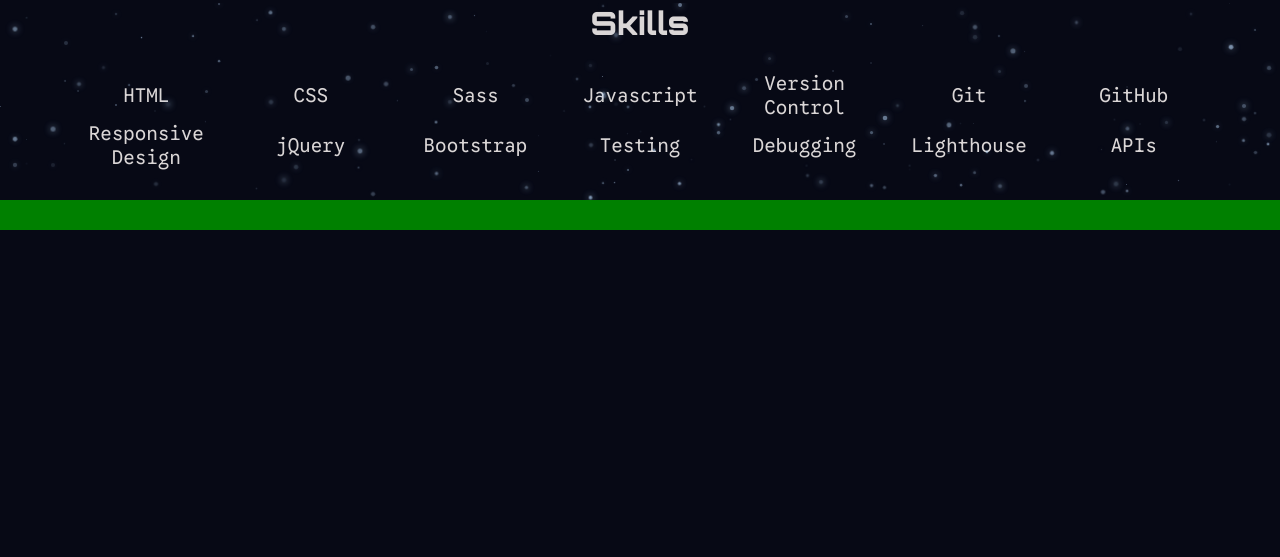
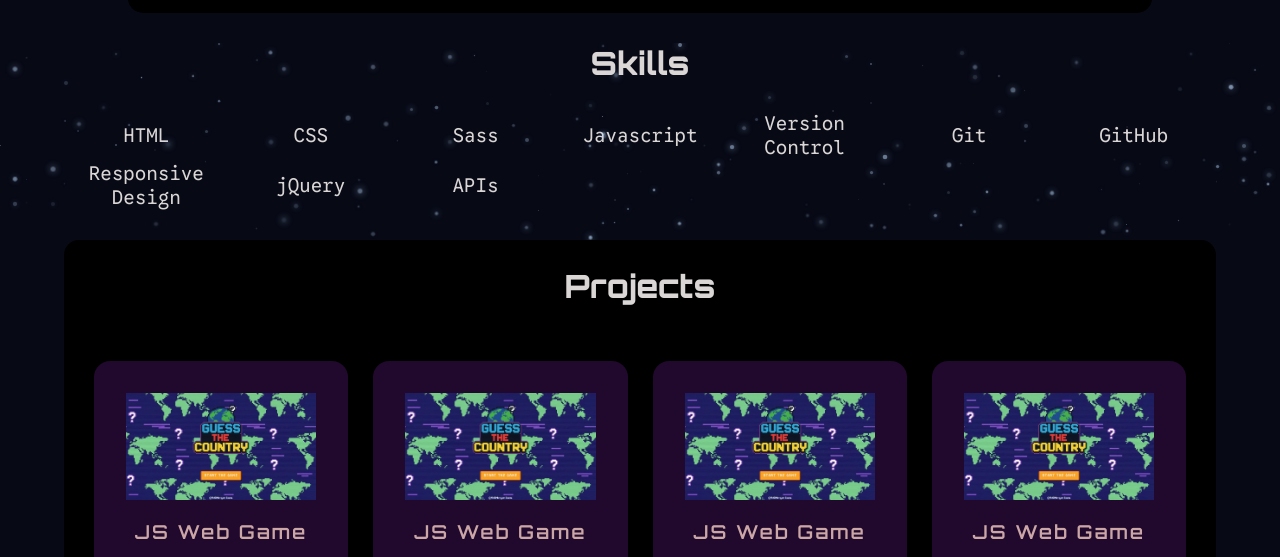
Before and after one commit to SgnCycles/portfolio, a plain HTML site: page index.html in a window 1280 px wide. Shown: the part 1317-1874 px from the top of the page. Before the commit the page ends 1547 px from the top, so only its background shows below. Drawn offline with Linux system fonts and the light colour scheme.

Commit message:
add project section

```diff
--- a/index.html
+++ b/index.html
@@ -10,17 +10,19 @@
   <link rel="stylesheet" href="./styles/about.css">
   <link rel="stylesheet" href="./styles/footer.css">
   <link rel="stylesheet" href="./styles/skills.css">
+  <link rel="stylesheet" href="./styles/projects.css">
   <link rel="icon" type="image/x-icon" href="./logos/bicycle.png">
   <script src="./scripts/navigation_menu.js" defer></script>
   <script src="./scripts/javascript.js" defer></script>
   <script src="./scripts/socials.js" defer></script>
   <script src="./scripts/sky.js" defer></script>
   <script src="./scripts/skills.js" defer></script>
+  <script src="./scripts/projects.js" defer></script>
   <title>Signe's Portfolio</title>
 </head>
 <body>
   <header class="header">
-    <a class="header-logo" href="/#home">Signe Bekere</a>
+    <a class="header-logo" href="/#home">SB</a>
     <nav class="nav-wrapper" id="mobile-nav">
       <ul class="nav-menu-list">
         <li><a class="nav-menu-item" aria-current="true" href="/#home">Home</a></li>
@@ -65,7 +67,10 @@
         <div class="skills-card-container"></div>
       </div>
     </section>
-    <!-- <section class="projects-container" id="projects"></section> -->
+    <section class="projects-container" id="projects">
+        <h2 class="projects-header">Projects</h2>
+        <div class="projects-card-container"></div>
+    </section>
   </main>
   <footer class="footer"></footer>
 </body>
--- /dev/null
+++ b/scripts/projects.js
@@ -0,0 +1,58 @@
+const projectContainer = document.querySelector('.projects-card-container');
+const projects = [];
+
+function MyProject(image, title, link, icon) {
+  this.image = image,
+  this.title = title,
+  this.link = link,
+  this.icon = icon,
+  projects.push(this)
+};
+
+// testing
+new MyProject ('./images/project_test.png', 'JS Web Game', 'https://fg-assignment3-js-web-game.vercel.app/', './icons/github.png');
+
+new MyProject ('./images/project_test.png', 'JS Web Game', 'https://fg-assignment3-js-web-game.vercel.app/', './icons/github.png');
+
+new MyProject ('./images/project_test.png', 'JS Web Game', 'https://fg-assignment3-js-web-game.vercel.app/', './icons/github.png');
+
+new MyProject ('./images/project_test.png', 'JS Web Game', 'https://fg-assignment3-js-web-game.vercel.app/', './icons/github.png');
+
+new MyProject ('./images/project_test.png', 'JS Web Game', 'https://fg-assignment3-js-web-game.vercel.app/', './icons/github.png');
+
+new MyProject ('./images/project_test.png', 'JS Web Game', 'https://fg-assignment3-js-web-game.vercel.app/', './icons/github.png');
+
+projects.forEach(project => {
+  const card = document.createElement('div');
+  const cardImage = document.createElement('div');
+  const image = document.createElement('img');
+  const cardTitle = document.createElement('div');
+  const title = document.createElement('p');
+  const cardLink = document.createElement('div');
+  const link = document.createElement('a');
+  const icon = document.createElement('img');
+
+  card.classList.add('project-card');
+  cardImage.classList.add('project-card-image');
+  image.classList.add('project-image');
+  cardTitle.classList.add('project-card-title');
+  title.classList.add('project-title');
+  cardLink.classList.add('project-card-link');
+  link.classList.add('project-link');
+  icon.classList.add('card-icon');
+
+  image.src = project.image;
+  link.href = project.link;
+  title.textContent = project.title;
+  icon.src = project.icon
+
+  projectContainer.appendChild(card);
+  card.appendChild(cardImage);
+  card.appendChild(cardTitle);
+  card.appendChild(cardLink);
+
+  cardImage.appendChild(image);
+  cardTitle.appendChild(title);
+  cardLink.appendChild(link);
+  link.appendChild(icon);
+})
--- a/scripts/skills.js
+++ b/scripts/skills.js
@@ -1,6 +1,6 @@
 const skillsSection = document.querySelector('.skills-card-container');
 
-const listOfSkills = ['HTML', 'CSS', 'Sass', 'Javascript', 'Version Control', 'Git', 'GitHub', 'Responsive Design', 'jQuery', 'Bootstrap', 'Testing', 'Debugging', 'Lighthouse', 'APIs'];
+const listOfSkills = ['HTML', 'CSS', 'Sass', 'Javascript', 'Version Control', 'Git', 'GitHub', 'Responsive Design', 'jQuery', 'APIs'];
 
 
 listOfSkills.forEach(skill => {
--- a/scripts/socials.js
+++ b/scripts/socials.js
@@ -25,6 +25,7 @@
 
   image.src = icon.image;
   link.href = icon.link;
+  link.target = '_blank';
   description.textContent = icon.description;
 
   link.appendChild(image);
--- a/styles/about.css
+++ b/styles/about.css
@@ -26,10 +26,13 @@
   position: relative;
   width: auto;
   margin: auto;
+  display: flex;
+  justify-content: center;
+  align-items: center;
 }
 
 .about-image img{
-  width: 100%;
+  width: 50%;
   height: auto;
   object-fit: cover;
   filter: grayscale(80%);
@@ -37,9 +40,10 @@
 
 .filter-strip {
   position: absolute;
+  transform: translateX(20%);
   top: 30%;
   left: 22%;
-  width: 50%;
+  width: 40%;
   height: 40%;
   background: rgb(84, 21, 112, 0.4);
   backdrop-filter: invert(90%);
@@ -76,7 +80,7 @@
 
 .contact-header {
   padding-left: 20px;
-  margin: 0;
+  /* margin: 0; */
 }
 
 .social-container {
--- a/styles/intro.css
+++ b/styles/intro.css
@@ -13,7 +13,7 @@
 
 .intro-image-container {
   border-radius: 15px 15px 15px 0;
-  background-image: url(../images/test_image.jpg);
+  background-image: url(../images/hero_image.jpg);
   background-size: cover;
   height: 100%;
   width: 50%;
--- /dev/null
+++ b/styles/projects.css
@@ -0,0 +1,89 @@
+.projects-container {
+  background-color: #000000;
+  width: 90%;
+  border-radius: 15px;
+  height: auto;
+  padding-bottom: 30px;
+  margin-bottom: 30px;
+}
+
+.projects-header {
+  color: #dad6d6;
+  text-align: center;
+  font-size: 2rem;
+  font-family: 'Orbitron';
+}
+
+.project-header, .project-card-title {
+  font-family: 'Orbitron';
+}
+
+.projects-card-container {
+  display: grid;
+  gap: 25px;
+  grid-template-columns: repeat(auto-fit, minmax(250px, 1fr));
+  justify-content: center;
+  margin-top: 40px;
+  width: 100%;
+  padding: 15px 30px;
+}
+
+.project-card {
+  border: 2px solid transparent;
+  align-items: center;
+  border-radius: 16px;
+  display: flex;
+  flex-direction: column;
+  justify-content: center;
+  padding: 30px;
+  color: #CBA6A6;
+  background-color: rgba(84, 21, 112, 0.4);
+}
+
+.project-card:hover {
+  border: 2px solid #d747eb;
+  background-color: rgba(84, 21, 112, 0.8);
+}
+
+.project-card-image {
+  width: 100%;
+  overflow: hidden;
+  aspect-ratio: 16 / 9;
+}
+
+.project-image {
+  height: 100%;
+  width: 100%;
+  object-fit: cover;
+  display: block;
+}
+
+.project-card-title {
+  font-weight: 600;
+  letter-spacing: 2px;
+  font-size: 1.2rem;
+}
+
+.card-icon {
+  height: 40px;
+}
+
+.card-links a{
+  text-decoration: none;
+}
+
+@media (min-width: 340px) and (max-width: 1024px) {
+
+  .projects-card-container {
+    grid-template-columns: repeat(auto-fit, minmax(150px, 1fr));
+  }
+
+  .project-card {
+    padding: 30px 10px;
+  }
+
+  .project-card-title {
+    font-size: 0.8rem;
+  }
+
+}
--- a/styles/skills.css
+++ b/styles/skills.css
@@ -53,7 +53,6 @@
   font-size: 1.2rem;
 }
 
-
 @media (min-width: 340px) and (max-width: 1024px) {
   .skills-card-container {
   grid-template-columns: repeat(auto-fit, minmax(120px, 1fr));
```
Also changed, not shown: package.json (deleted, +0 -20 lines), images/hero_image.jpg (renamed from images/test_image.jpg), images/project_test.png (added), 1 other file.
